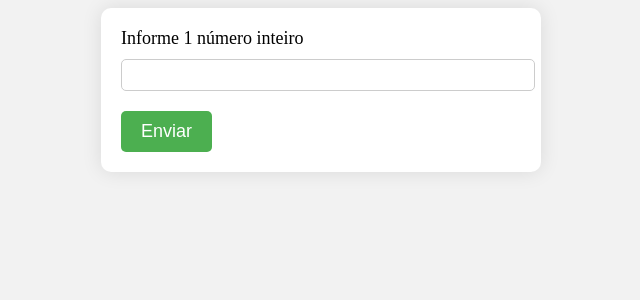
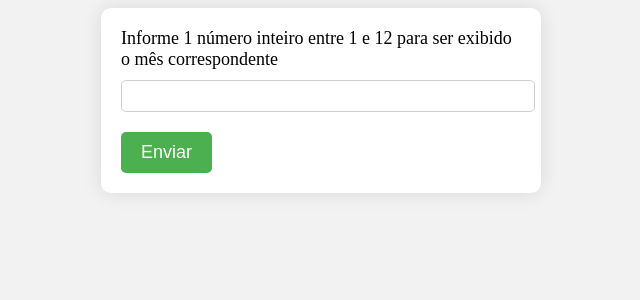
Before and after one commit to lilianns/exerciciosPHP, a PHP site: page /Exercicio6/index.php in a window 1280 px wide. Shown: the top 300 px of the page, without its empty margins (319-959 px from the left). Run offline with PHP 8.4, Linux system fonts and the light colour scheme.

```diff
--- a/Exercicio6/index.php
+++ b/Exercicio6/index.php
@@ -10,7 +10,7 @@
 
 <body>
 	<form action="Exercicio6/index.php" method="get">
-		<label> Informe 1 número inteiro </label>
+		<label> Informe 1 número inteiro entre 1 e 12 para ser exibido o mês correspondente</label>
 		<input type="text" id="num" name="num">
 		<input type="submit" value="Enviar">
 	</form>
--- a/Exercicio6/style.css
+++ b/Exercicio6/style.css
@@ -1,9 +1,7 @@
-/*  página inteira */
 body {
   background-color: #f2f2f2;
 }
 
-  /* Estilo do formulário */
 form {
   background-color: #fff;
   border-radius: 10px;
@@ -13,14 +11,12 @@ body {
   margin: 0 auto;
 }
 
-  /* Estilo para o rótulo do campo */
 label {
   display: block;
   font-size: 18px;
   margin-bottom: 10px;
 }
 
-  /* Estilo para o campo de entrada */
 input[type="text"] {
   width: 100%;
   font-size: 16px;
@@ -30,7 +26,6 @@ body {
   margin-bottom: 20px;
 }
 
-  /* Estilo para o botão de envio */
 input[type="submit"] {
   background-color: #4CAF50;
   color: #fff;
@@ -41,7 +36,6 @@ body {
   cursor: pointer;
 }
 
-  /* Estilo para o botão de envio quando passa o mouse por cima */
 input[type="submit"]:hover {
   background-color: #3e8e41;
 }
```
Lines whose indentation alone changed are shown as unchanged.
